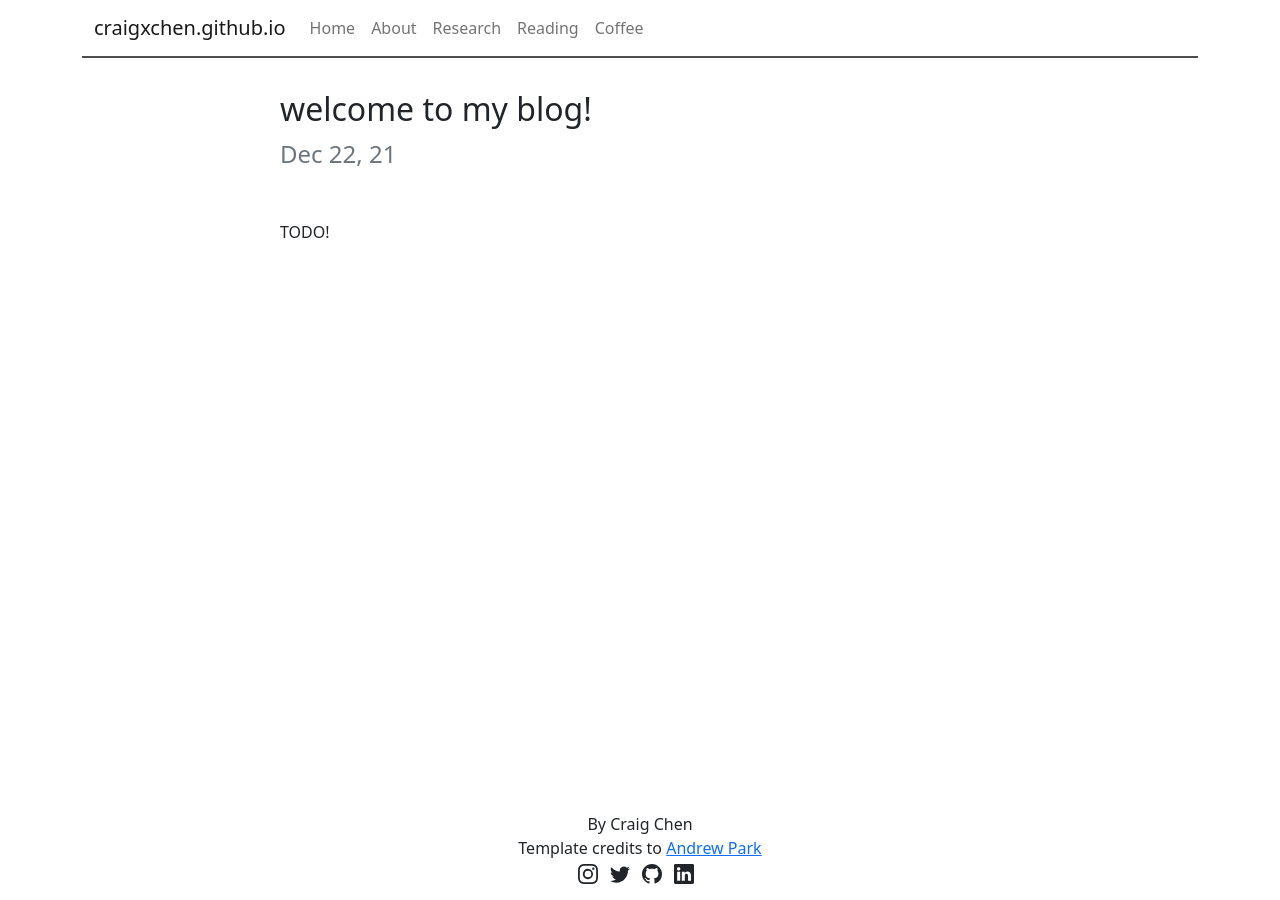
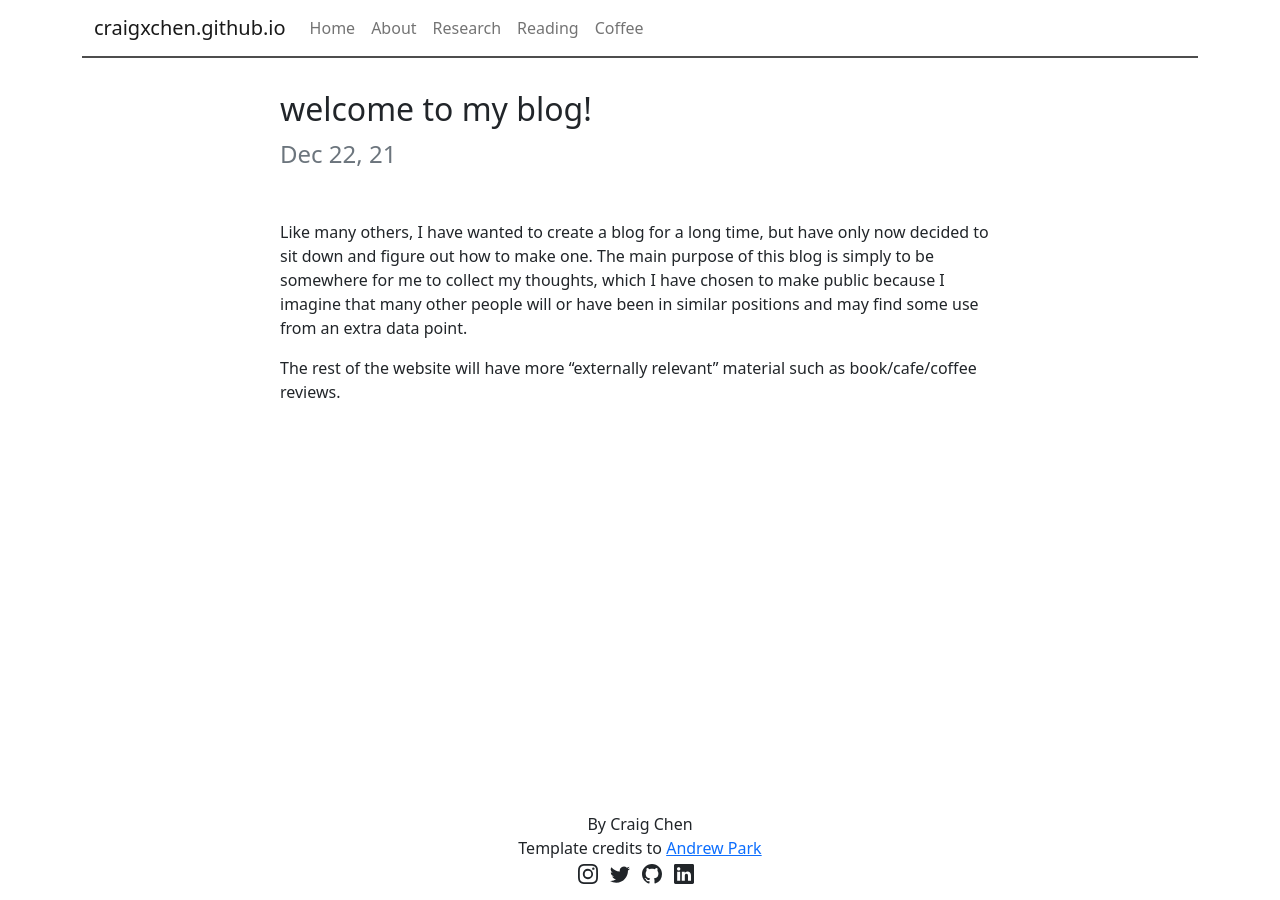
Before and after one commit to craigxchen/craigxchen.github.io, a Jekyll site: the page built from _posts/2021-12-22-Welcome.md, in a window 1280 px wide. Built offline with Jekyll 4.4.1, drawn with Linux system fonts in a browser that asks for light colours.

Commit message:
first draft done?

```diff
--- a/_config.yml
+++ b/_config.yml
@@ -3,7 +3,7 @@
 #
 
 # Name of your site (displayed in the navbar)
-name: Craig Xu Chen
+name: Craig Chen
 
 # Your site's title (e.g., Ben's Awesome Site, The GitHub Blog, etc.), used as part of the title tag like Home | Ben's Awesome Site.
 title:
--- a/_posts/2021-12-22-Welcome.md
+++ b/_posts/2021-12-22-Welcome.md
@@ -3,4 +3,6 @@ layout: post
 title: welcome to my blog!
 ---
 
-TODO!
+Like many others, I have wanted to create a blog for a long time, but have only now decided to sit down and figure out how to make one. The main purpose of this blog is simply to be somewhere for me to collect my thoughts, which I have chosen to make public because I imagine that many other people will or have been in similar positions and may find some use from an extra data point.
+
+The rest of the website will have more "externally relevant" material such as book/cafe/coffee reviews.
--- a/_sass/main.scss
+++ b/_sass/main.scss
@@ -68,6 +68,7 @@ blockquote {
 }
 
 .archive-item {
+  margin-left: 1rem;
   margin-bottom: 0.5rem;
 }
 
--- a/index.html
+++ b/index.html
@@ -2,10 +2,11 @@
 layout: default
 ---
 
+<h1>brain dump</h1>
 <div class="archive">
   {% for post in site.posts %} {% assign currDate = post.date | date: "%Y" %} {%
   if currDate != date %}
-  <h1 class="archive-year">{{ currDate }}</h1>
+  <h2 class="archive-year">{{ currDate }}</h2>
   {% assign date = currDate %} {% endif %}
   <div class="archive-item">
     <span class="post-date archive-date fs-4"
```
Also changed, not shown: assets/images/favicon.ico.
